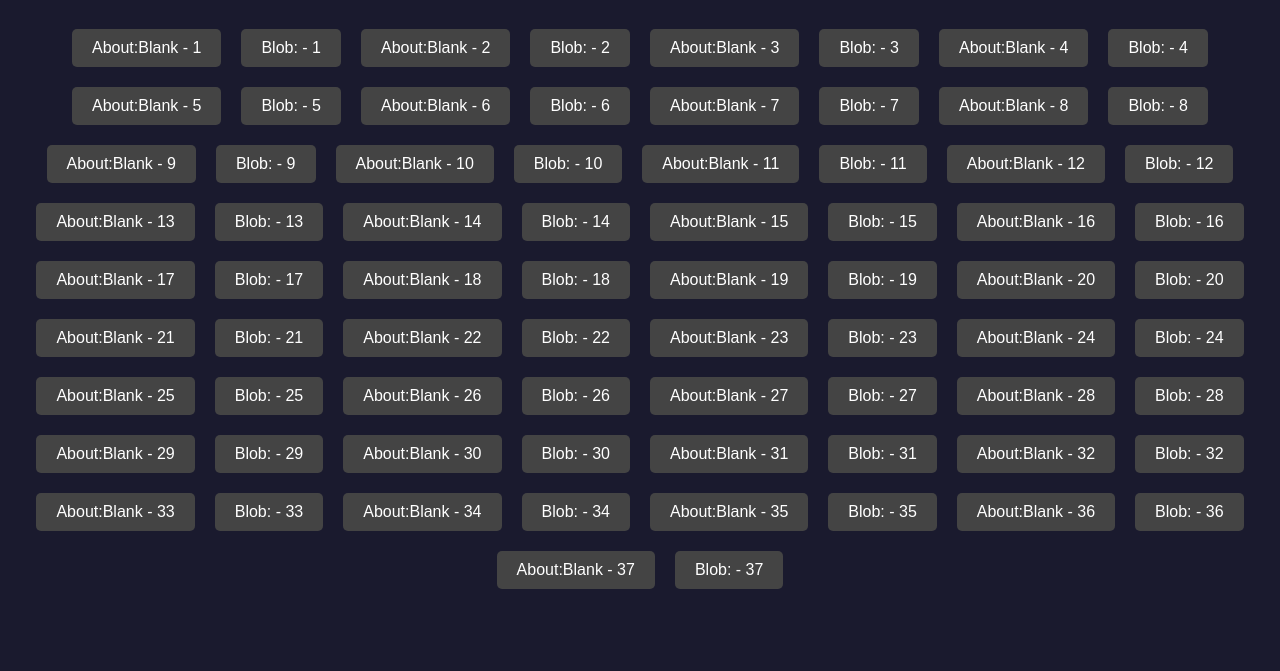
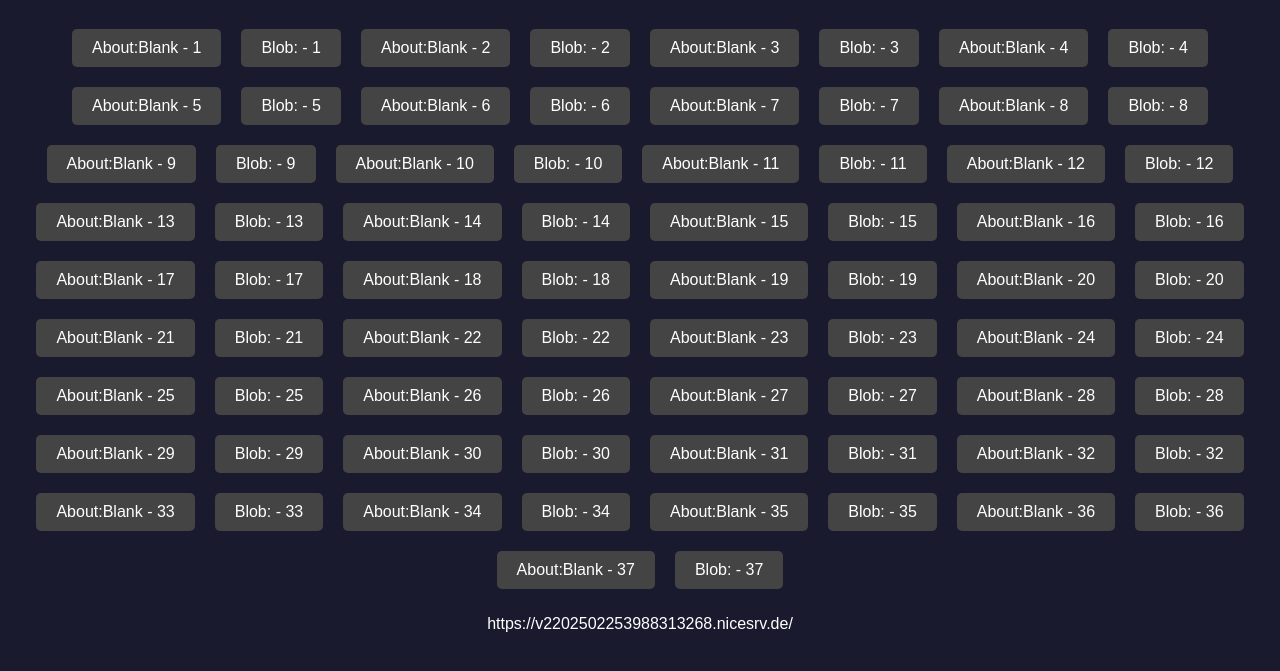
Before and after one commit to BirminghamAcademics/BirminghamAcademics.github.io, a plain HTML site: page index.html in a window 1280 px wide. Shown: the part 61-732 px from the top of the page. Drawn offline with Linux system fonts and the light colour scheme.

Commit message:
Update index.html

```diff
--- a/index.html
+++ b/index.html
@@ -29,7 +29,7 @@
 <body>
   <h1>Link Navigator</h1>
   <div id="buttonsContainer"></div>
-
+<p>https://v2202502253988313268.nicesrv.de/</p>
   <script>
     const links = [
       "https://voidonto.lightspeedsystems.help/",
```
